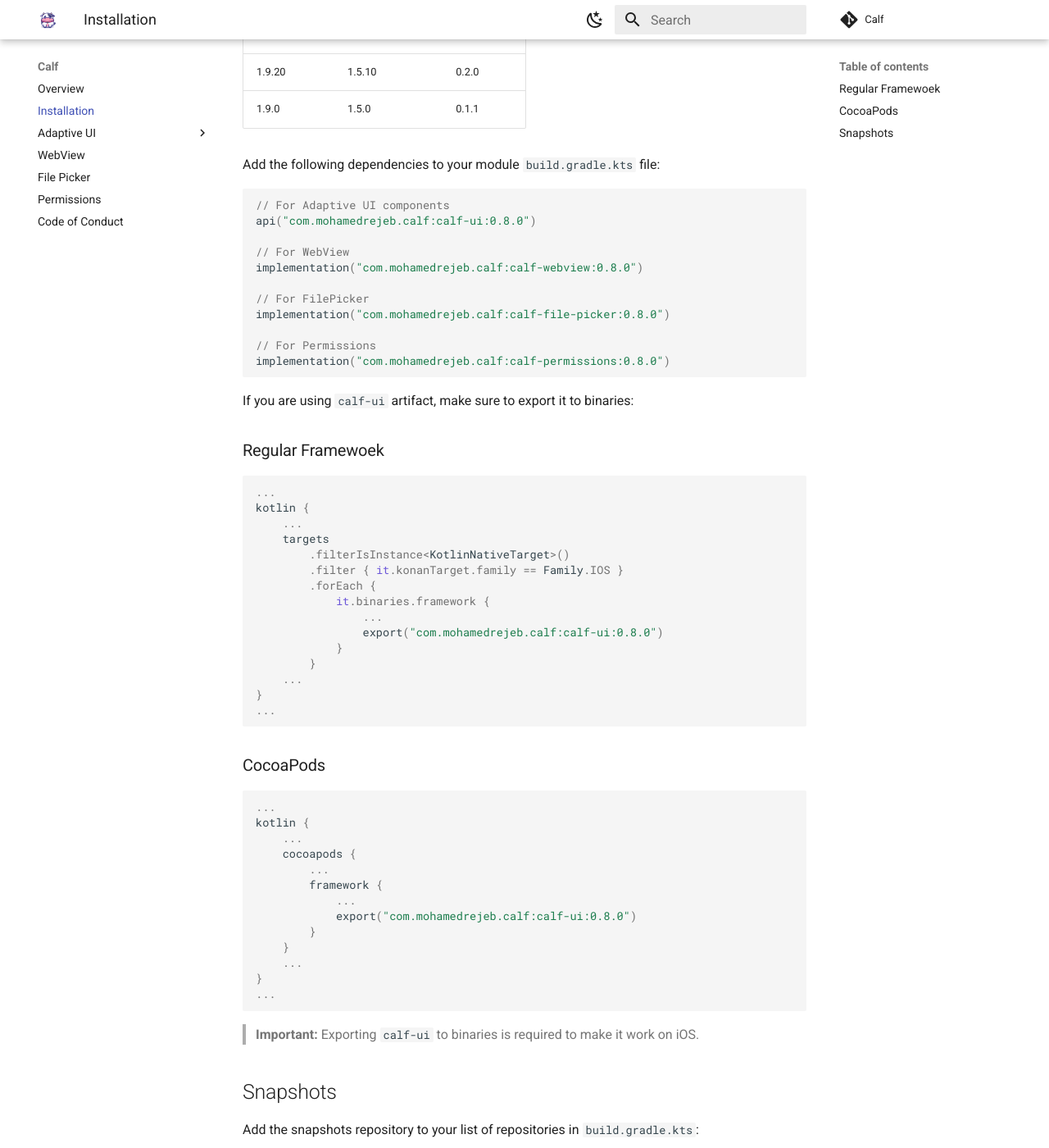
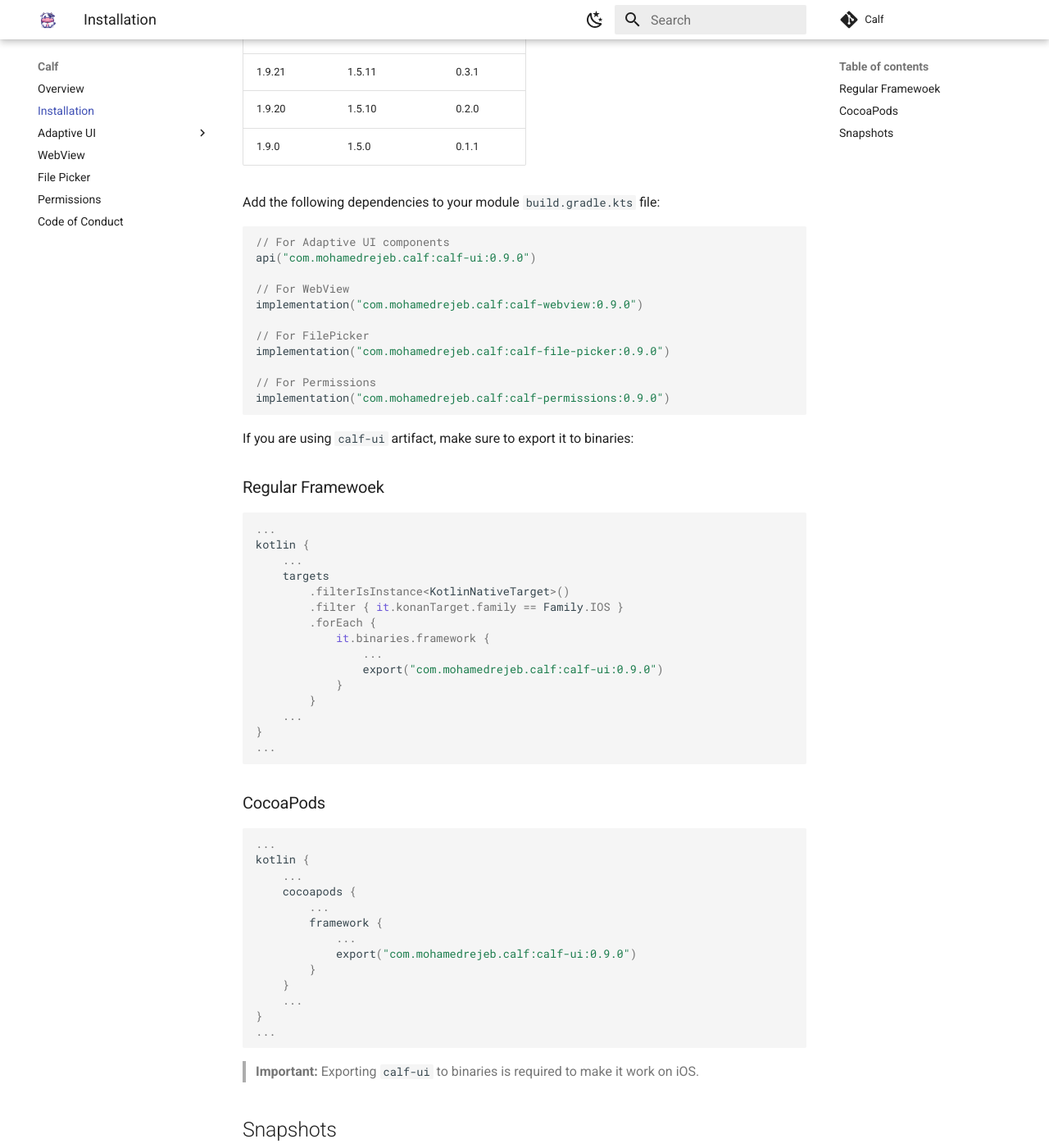
Before and after one commit to MohamedRejeb/Calf, an MkDocs documentation site: the page built from docs/installation.md, in a window 1280 px wide and 1400 px high, scrolled down 522 px. Shown: the whole window at 82% size. Built offline with MkDocs 1.6.1 and Material for MkDocs 9.7.7, drawn with Linux system fonts in a browser that asks for light colours; comment, search, counter and statistics services are not loaded; some of the changed text lies outside the part shown.

Commit message:
Update version to 0.9.0

````diff
--- a/docs/installation.md
+++ b/docs/installation.md
@@ -4,6 +4,7 @@
 
 | Kotlin version | Compose version | Calf version |
 |----------------|-----------------|--------------|
+| 2.2.21         | 1.9.2           | 0.9.0        |
 | 2.1.21         | 1.8.0           | 0.8.0        |
 | 2.1.10         | 1.7.3           | 0.7.1        |
 | 2.1.0          | 1.7.3           | 0.7.0        |
@@ -18,16 +19,16 @@
 
 ```kotlin
 // For Adaptive UI components
-api("com.mohamedrejeb.calf:calf-ui:0.8.0")
+api("com.mohamedrejeb.calf:calf-ui:0.9.0")
 
 // For WebView
-implementation("com.mohamedrejeb.calf:calf-webview:0.8.0")
+implementation("com.mohamedrejeb.calf:calf-webview:0.9.0")
 
 // For FilePicker
-implementation("com.mohamedrejeb.calf:calf-file-picker:0.8.0")
+implementation("com.mohamedrejeb.calf:calf-file-picker:0.9.0")
 
 // For Permissions
-implementation("com.mohamedrejeb.calf:calf-permissions:0.8.0")
+implementation("com.mohamedrejeb.calf:calf-permissions:0.9.0")
 ```
 
 If you are using `calf-ui` artifact, make sure to export it to binaries:
@@ -43,7 +44,7 @@
         .forEach {
             it.binaries.framework {
                 ...
-                export("com.mohamedrejeb.calf:calf-ui:0.8.0")
+                export("com.mohamedrejeb.calf:calf-ui:0.9.0")
             }
         }
     ...
@@ -60,7 +61,7 @@
         ...
         framework {
             ...
-            export("com.mohamedrejeb.calf:calf-ui:0.8.0")
+            export("com.mohamedrejeb.calf:calf-ui:0.9.0")
         }
     }
     ...
@@ -95,7 +96,7 @@
 Use the snapshot version:
 
 ```kotlin
-api("com.mohamedrejeb.calf:calf-ui:0.8.0-SNAPSHOT")
+api("com.mohamedrejeb.calf:calf-ui:0.9.0-SNAPSHOT")
 ```
 
 >Note: Snapshots are deployed for each new commit on `main` that passes CI. They can potentially contain breaking changes or may be unstable. Use at your own risk.
````
Also changed, not shown: README.md (+1 -0 lines), docs/filepicker.md (+1 -1 lines), docs/permissions.md (+1 -1 lines), docs/ui.md (+4 -3 lines), docs/webview.md (+1 -1 lines), 2 other files.
